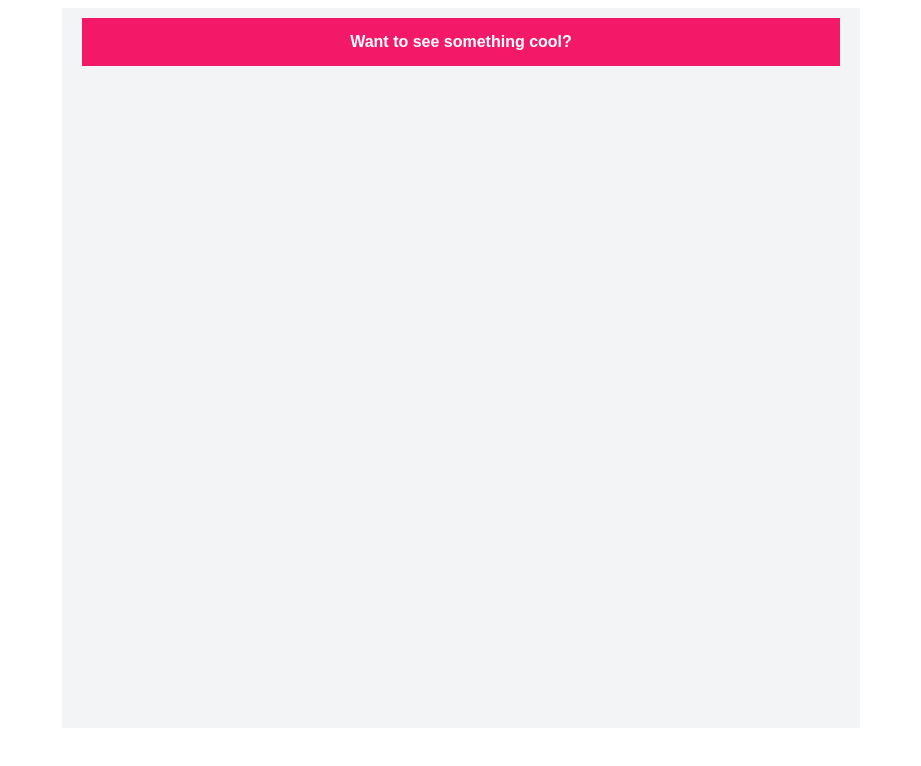
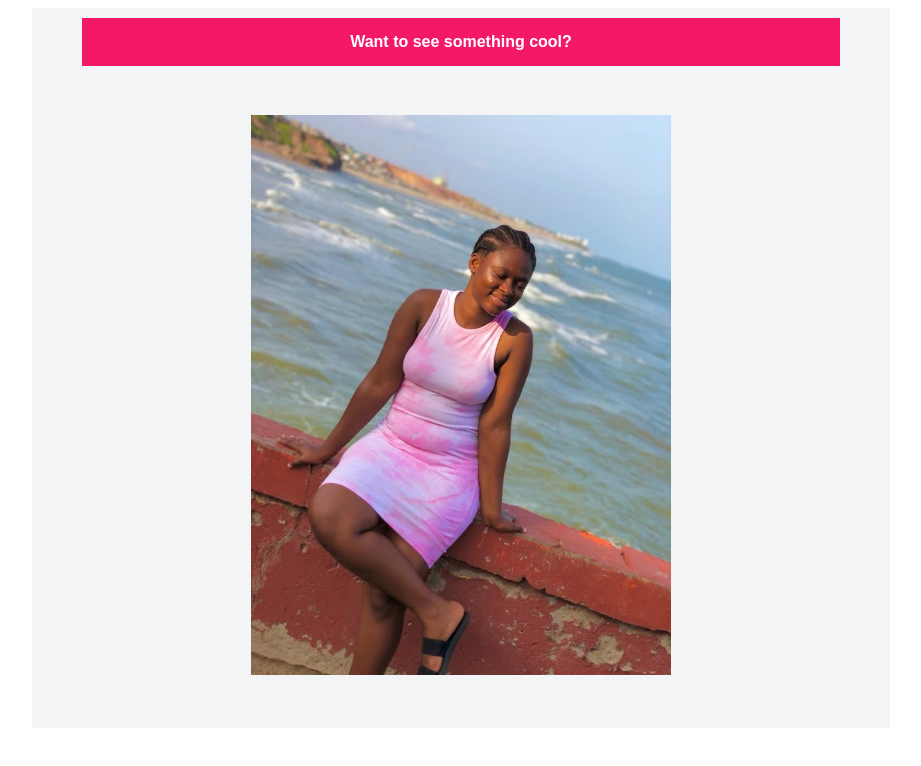
Before and after one commit to sanyomor-01/JS_basics_learning, a plain HTML site: page secret image/main.html in a window 1280 px wide. Both pictures are taken after a click on the button "Want to see something cool?". Shown: the whole page, without its empty margins (179-1100 px from the left). Drawn offline with Linux system fonts and the light colour scheme.

Commit message:
toggle button added

```diff
--- a/secret image/main.css
+++ b/secret image/main.css
@@ -1,11 +1,11 @@
 .CONTENTS{
     height: 700px;
     display: flex;
-    gap: 10px;
+    gap: 5px;
     flex-direction: column;
     width: 60%;
     margin: auto;
-    padding: 10px 20px;
+    padding: 10px 50px;
     background-color: #f2f4f6;
 }
 #secret-button{
@@ -16,16 +16,15 @@
     font-weight: 600;
     background-color: #f31868;
 }
-#image {
-    border-radius: 5px;
+#secret-image {
     margin: auto;
     height: 80%;
-    width: 70%;
+    width: 100%;
 
 }
  img{
     height: 100%;
     width: 100%;
    border-radius: 5px;
-    object-fit: cover;
+    object-fit: contain;
 }
--- a/secret image/main.html
+++ b/secret image/main.html
@@ -10,10 +10,10 @@
   <body>
     <div class="CONTENTS">
          <button id="secret-button"> Want to see something cool? </button>
-         <div id="image" style="display: none">
+         <div id="secret-image" style="display:none ">
            <img  src="suzy.jpg"  alt="Suzy">
          </div>
-        <script src="./secret-image.js"> </script>
+        <script src="/secret image/main.js"> </script>
     </div>
   </body>
 </html>
--- a/secret image/main.js
+++ b/secret image/main.js
@@ -0,0 +1,16 @@
+const buttonElement = document.getElementById('secret-button');
+const imgElement = document.getElementById('secret-image');
+
+console.log(imgElement)
+console.log(buttonElement)
+const toggleHiddenElement = (domElement) => {
+    if (domElement.style.display === 'none') {
+      domElement.style.display = 'block';
+    } else {
+      domElement.style.display = 'none';
+    }
+}
+
+buttonElement.addEventListener('click', () => {
+  toggleHiddenElement(imgElement);
+});
```
